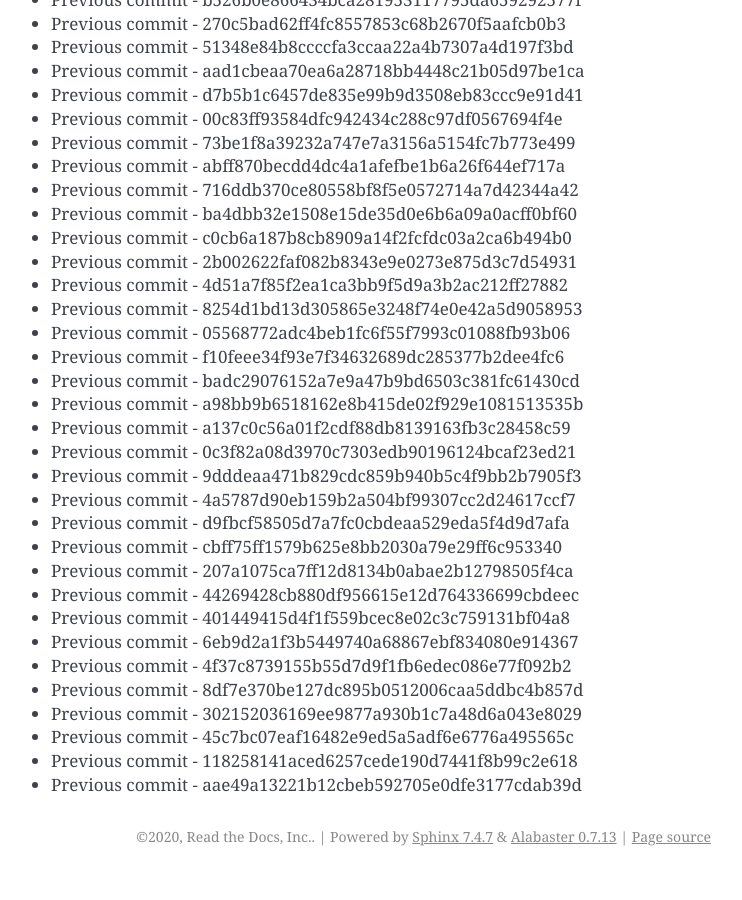
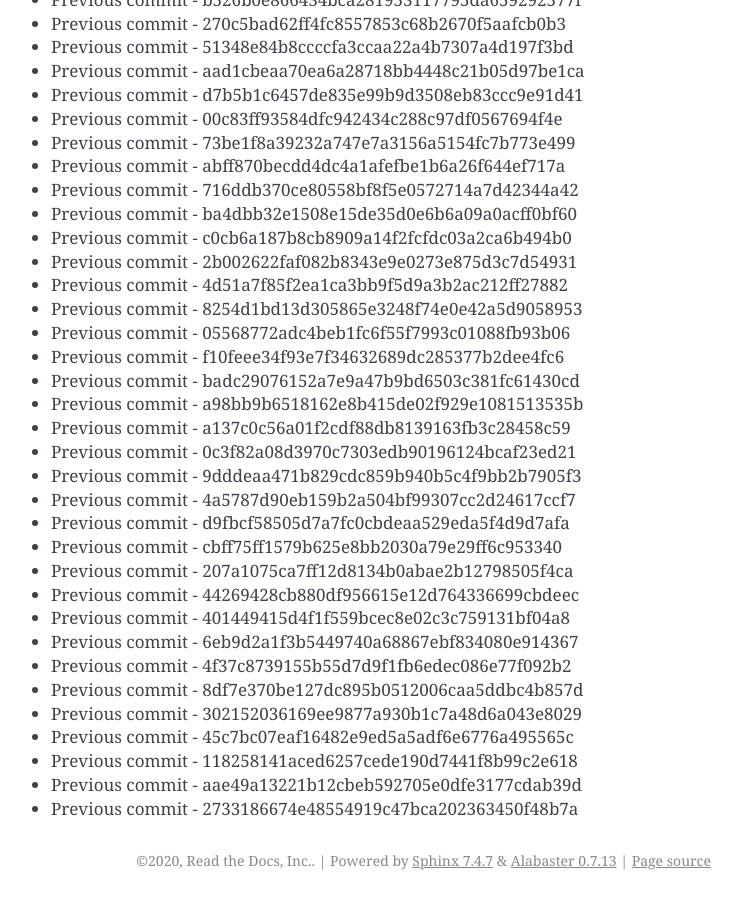
Before and after one commit to readthedocs/rtd-git-stresstest, a Sphinx documentation site: the page built from docs/updates.rst, in a window 1280 px wide and 900 px high, scrolled down 103958 px. Shown: the whole window, without its empty margins (399-1141 px from the left). Built offline with Sphinx 7.4.7, drawn with Linux system fonts in a browser that asks for light colours; before the commit the page ends 104834 px from its top, so only the background shows below that.

Commit message:
Generating commit from previous: 2733186674e48554919c47bca202363450f48b7a

```diff
--- a/docs/updates.rst
+++ b/docs/updates.rst
@@ -4400,3 +4400,4 @@ It can be tested for any performance characteristics.
 * Previous commit - 45c7bc07eaf16482e9ed5a5adf6e6776a495565c
 * Previous commit - 118258141aced6257cede190d7441f8b99c2e618
 * Previous commit - aae49a13221b12cbeb592705e0dfe3177cdab39d
+* Previous commit - 2733186674e48554919c47bca202363450f48b7a
```
